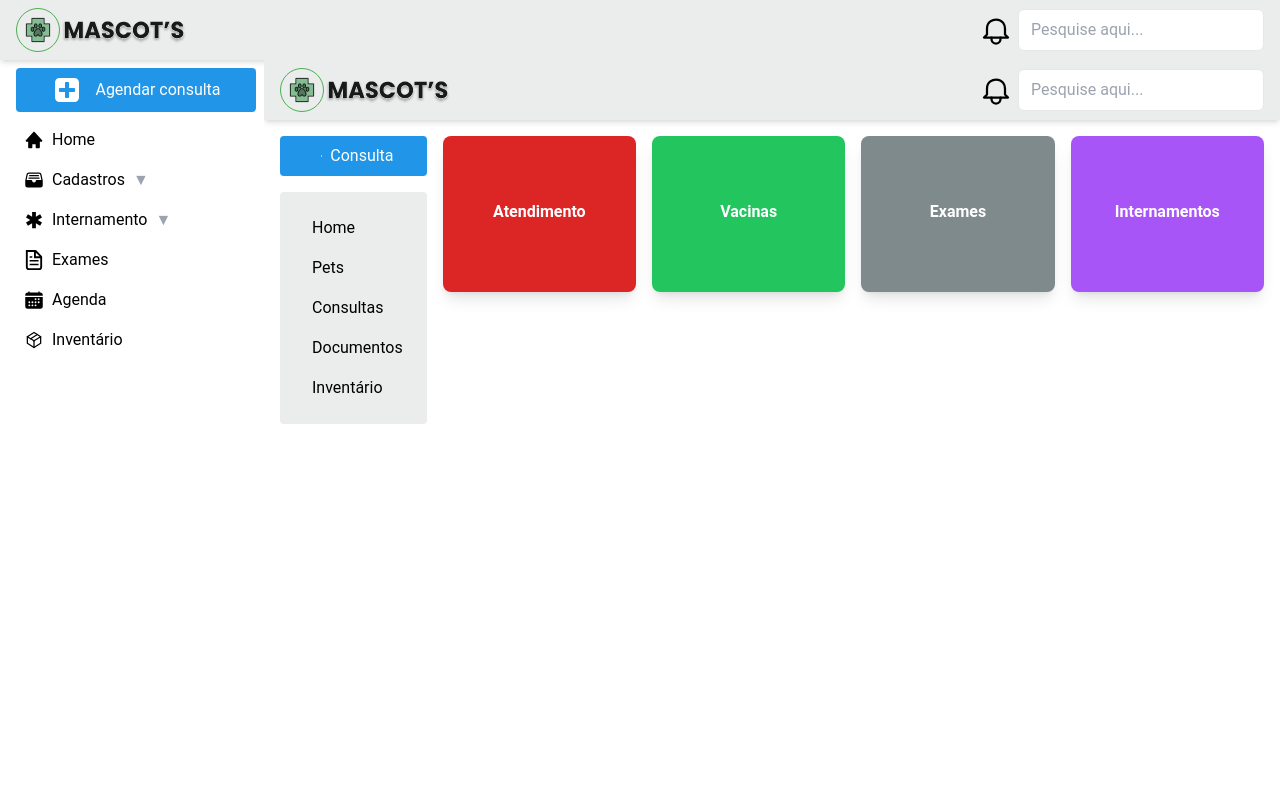
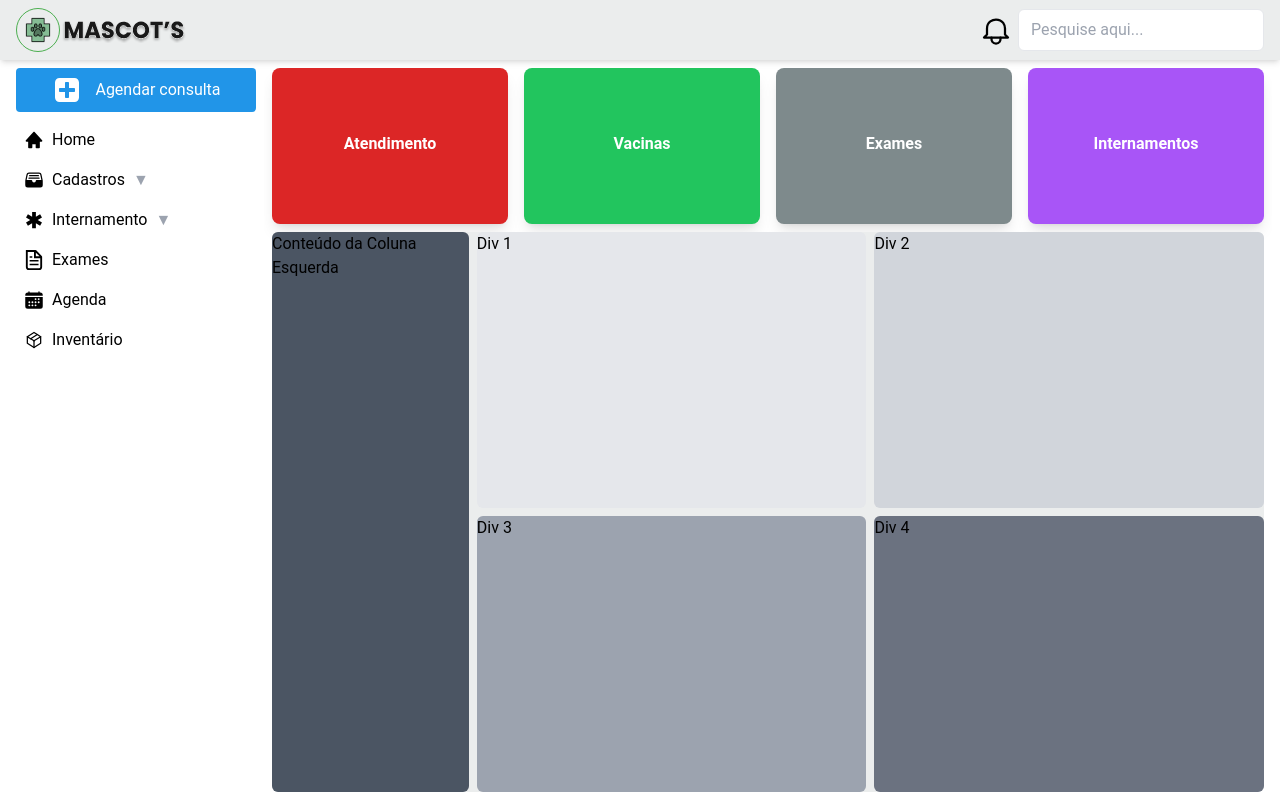
Before and after one commit to softexrecifepe/PI-MASCOTS-TURMA-07-EQUIPE-03, a Next.js app: page /management in a window 1280 px wide. Built offline with nearby package versions, Linux system fonts and the light colour scheme.

Commit message:
refactor: corrige estilo eestrutura da page de management e cria página para pets

```diff
--- a/src/app/management/page.tsx
+++ b/src/app/management/page.tsx
@@ -1,45 +1,8 @@
 'use client'
-import React, { useState } from "react";
-// import Logo from "../../../public/logo.svg";
-// import PawVet from "../../../public/veterinary_paw.svg";
-// import Notification from "../../../public/bell.svg";
-import plusIcon from "../../../public/plus-square1.svg";
-import Image from "next/image";
-// import Input from "../components/Input";
-import { Button } from "../components/Button";
-import { Sidebar } from "../components/Sidebar";
+import React from "react";
 import { Cards } from "../components/Cards";
-import { getAnimals } from "../../../get-animals";
-import HeaderManagement from "../components/HeaderManagement";
-
-type Animal = {
-  pet_id: number;
-  pet_name: string;
-  age: string;
-  allergies: string;
-  behavior: string;
-  breed: string;
-  diseases: string;
-  gender: string;
-  microchip_code: string;
-  owners_cpf: string;
-  physical_characteristics: string;
-  species: string;
-  weight: string;
-};
 
 export const Management: React.FC = () => {
-
-  const [showPetsDiv, setShowPetsDiv] = useState(false); // Estado para controlar a visibilidade da div
-  const [animals, setAnimals] = useState<Animal[]>();
-
-  const linksSidebar = [
-    { name: "Home", href: "#" },
-    { name: "Pets", href: "#" },
-    { name: "Consultas", href: "#" },
-    { name: "Documentos", href: "#" },
-    { name: "Inventário", href: "#" },
-  ];
 
   const linksCards = [
     {
@@ -63,116 +26,26 @@ export const Management: React.FC = () => {
     },
   ];
 
-  // Função para lidar com o clique nos links
-  const handleLinkClick = (link: { name: string }) => {
-    if (link.name === "Pets") {
-      setShowPetsDiv(true); // Mostra a div ao clicar em "Pets"
-    } else {
-      setShowPetsDiv(false); // Oculta a div para outros links
-    }
-    console.log(handleGetPets());
-  };
+  return (
+    <div className="flex h-full">
+        <div className="flex flex-col w-full p-2 me-2 pe-2 gap-2 overflow-y-auto">
+          <Cards links={linksCards} />
+          <div className="w-full h-full bg-accentThree rounded-md flex gap-2">
+            {/* Coluna da Esquerda */}
+            <div className="flex flex-col w-[20%] bg-gray-600 rounded-md">
+              <p>Conteúdo da Coluna Esquerda</p>
+            </div>
 
-  async function handleGetPets() {
-    try {
-    } catch (error) {
-      console.error("Ocorreu algum erro na requisição", error);
-    }
-    try {
-      const result = await getAnimals();
-
-      if (result?.erro === "true") {
-        alert("Erro na requisição dos dados.");
-        return;
-      }
-      setAnimals(result)
-      console.log(result);
-    } catch (error) {
-      console.log(error);
-      alert("Ocorreu um erro ao obter o endereço.");
-      console.log(error)
-    }
-    // finally {
-    //   setLoading(false);
-    // }
-    // handleGetPets()
-
-  }
-
-  return (
-    <>
-      <HeaderManagement />
-      <div className="flex px-4 gap-4">
-        <div className="w-[20%] h-full">
-          <div className="flex my-4 w-[100%]">
-            <Button label={"Consulta"}>
-              <div className="w-[15%] p-2">
-                <Image src={plusIcon} alt={"Ícone de mais"} sizes="100%" />
-              </div>
-            </Button>
+            {/* Coluna da Direita */}
+            <div className="w-[80%] grid grid-cols-2 gap-2">
+              <div className="w-full h-full bg-gray-200 rounded-md">Div 1</div>
+              <div className="w-full h-full bg-gray-300 rounded-md">Div 2</div>
+              <div className="w-full h-full bg-gray-400 rounded-md">Div 3</div>
+              <div className="w-full h-full bg-gray-500 rounded-md">Div 4</div>
+            </div>
           </div>
-          <aside className="w-[100%] h-full bg-[#EBEDED] text-black p-4 rounded">
-            <Sidebar links={linksSidebar} onClickLink={handleLinkClick} />
-          </aside>
-        </div>
-        <div className="flex h-full flex-col py-4 gap-4">
-          <Cards links={linksCards} />
-          {showPetsDiv && (
-            <div className="flex flex-col w-[100%] bg-accentThree p-4 rounded shadow-lg">
-              <ul className="space-y-4">
-                {animals?.map((animal) => (
-                  <li
-                    key={animal.pet_id}
-                    className="p-4 bg-white border border-gray-200 rounded-lg shadow-sm"
-                  >
-                    <table className="w-full text-left">
-                      <tbody>
-                        <tr>
-                          <td className="font-semibold pr-2">Nome do animal:</td>
-                          <td>{animal.pet_name}</td>
-                        </tr>
-                        <tr>
-                          <td className="font-semibold pr-2">Comportamento:</td>
-                          <td>{animal.behavior}</td>
-                        </tr>
-                        <tr>
-                          <td className="font-semibold pr-2">Espécie:</td>
-                          <td>{animal.species}</td>
-                        </tr>
-                        <tr>
-                          <td className="font-semibold pr-2">Gênero:</td>
-                          <td>{animal.gender}</td>
-                        </tr>
-                        <tr>
-                          <td className="font-semibold pr-2">Idade:</td>
-                          <td>{animal.age}</td>
-                        </tr>
-                        <tr>
-                          <td className="font-semibold pr-2">Raça:</td>
-                          <td>{animal.breed}</td>
-                        </tr>
-                        <tr>
-                          <td className="font-semibold pr-2">Peso:</td>
-                          <td>{animal.weight}</td>
-                        </tr>
-                        <tr>
-                          <td className="font-semibold pr-2">Característica:</td>
-                          <td>{animal.physical_characteristics}</td>
-                        </tr>
-                        <tr>
-                          <td className="font-semibold pr-2">Alergia:</td>
-                          <td>{animal.allergies}</td>
-                        </tr>
-                      </tbody>
-                    </table>
-                  </li>
-                ))}
-              </ul>
-            </div>
-          )}
         </div>
       </div>
-    </>
   );
 };
 
--- /dev/null
+++ b/src/app/management/patients/page.tsx
@@ -0,0 +1,138 @@
+"use client";
+// import { Sidebar } from "@/app/components/Sidebar";
+// import { getAnimals } from "../../../../get-animals";
+import { useState } from "react";
+
+interface Animal {
+  pet_id: number;
+  pet_name: string;
+  age: string;
+  allergies: string;
+  behavior: string;
+  breed: string;
+  diseases: string;
+  gender: string;
+  microchip_code: string;
+  owners_cpf: string;
+  physical_characteristics: string;
+  species: string;
+  weight: string;
+}
+
+// interface PetsProps {
+//   pets: Animal[];
+// }
+
+const Pets: React.FC = () => {
+  const [showPetsDiv, setShowPetsDiv] = useState(false); // Estado para controlar a visibilidade da div
+  const [animals, setAnimals] = useState<Animal[]>();
+
+  // Função para lidar com o clique nos links
+  const handleLinkClick = (link: { name: string }) => {
+    if (link.name === "Pets") {
+      setShowPetsDiv(true); // Mostra a div ao clicar em "Pets"
+    } else {
+      setShowPetsDiv(false); // Oculta a div para outros links
+    }
+    // handleGetPets();
+  };
+
+  // async function handleGetPets() {
+  //   try {
+  //   } catch (error) {
+  //     console.error("Ocorreu algum erro na requisição", error);
+  //   }
+  //   try {
+  //     const result = await getAnimals();
+
+  //     if (result?.erro === "true") {
+  //       alert("Erro na requisição dos dados.");
+  //       return;
+  //     }
+  //     setAnimals(result);
+  //     console.log(result);
+  //   } catch (error) {
+  //     console.log(error);
+  //     alert("Ocorreu um erro ao obter o endereço.");
+  //     console.log(error);
+  //   }
+  //   // finally {
+  //   //   setLoading(false);
+  //   // }
+  //   // handleGetPets()
+  // }
+  //   const linksSidebar = [
+  //     { name: "Home", href: "/management" },
+  //     { name: "Pets", href: "/management/pacientes"},
+  //     { name: "Cadastros", href: "" },
+  //     { name: "Internamento", href: "#" },
+  //     { name: "Exames", href: "#" },
+  //     { name: "Agenda", href: "#" },
+  //     { name: "Inventário", href: "#" },
+  //   ];
+  return (
+    <div>
+      {/* <div className="flex border-t border-primary p-4 gap-4 bg-white">
+        <div className="w-1/4 h-full">
+          <aside className="bg-accentThree rounded-lg p-4 shadow-md">
+            <Sidebar links={linksSidebar} />
+          </aside>
+        </div>
+      </div> */}
+      {showPetsDiv && (
+        <div className="flex flex-col w-[100%] bg-accentThree p-4 rounded shadow-lg">
+          <ul className="space-y-4">
+            {animals?.map((animal) => (
+              <li
+                key={animal.pet_id}
+                className="p-4 bg-white border border-gray-200 rounded-lg shadow-sm"
+              >
+                <table className="w-full text-left">
+                  <tbody>
+                    <tr>
+                      <td className="font-semibold pr-2">Nome do animal:</td>
+                      <td>{animal.pet_name}</td>
+                    </tr>
+                    <tr>
+                      <td className="font-semibold pr-2">Comportamento:</td>
+                      <td>{animal.behavior}</td>
+                    </tr>
+                    <tr>
+                      <td className="font-semibold pr-2">Espécie:</td>
+                      <td>{animal.species}</td>
+                    </tr>
+                    <tr>
+                      <td className="font-semibold pr-2">Gênero:</td>
+                      <td>{animal.gender}</td>
+                    </tr>
+                    <tr>
+                      <td className="font-semibold pr-2">Idade:</td>
+                      <td>{animal.age}</td>
+                    </tr>
+                    <tr>
+                      <td className="font-semibold pr-2">Raça:</td>
+                      <td>{animal.breed}</td>
+                    </tr>
+                    <tr>
+                      <td className="font-semibold pr-2">Peso:</td>
+                      <td>{animal.weight}</td>
+                    </tr>
+                    <tr>
+                      <td className="font-semibold pr-2">Característica:</td>
+                      <td>{animal.physical_characteristics}</td>
+                    </tr>
+                    <tr>
+                      <td className="font-semibold pr-2">Alergia:</td>
+                      <td>{animal.allergies}</td>
+                    </tr>
+                  </tbody>
+                </table>
+              </li>
+            ))}
+          </ul>
+        </div>
+      )}
+    </div>
+  );
+};
+export default Pets;
```
